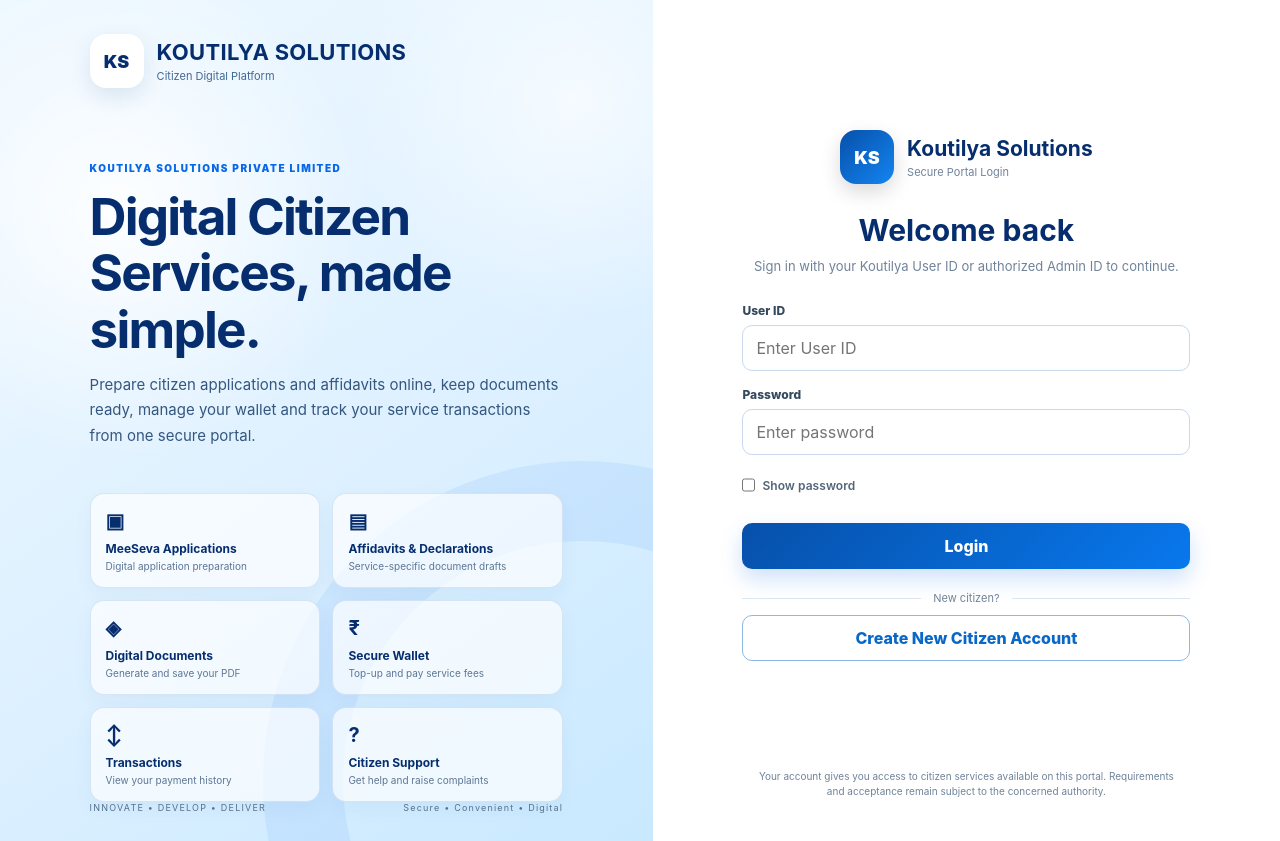
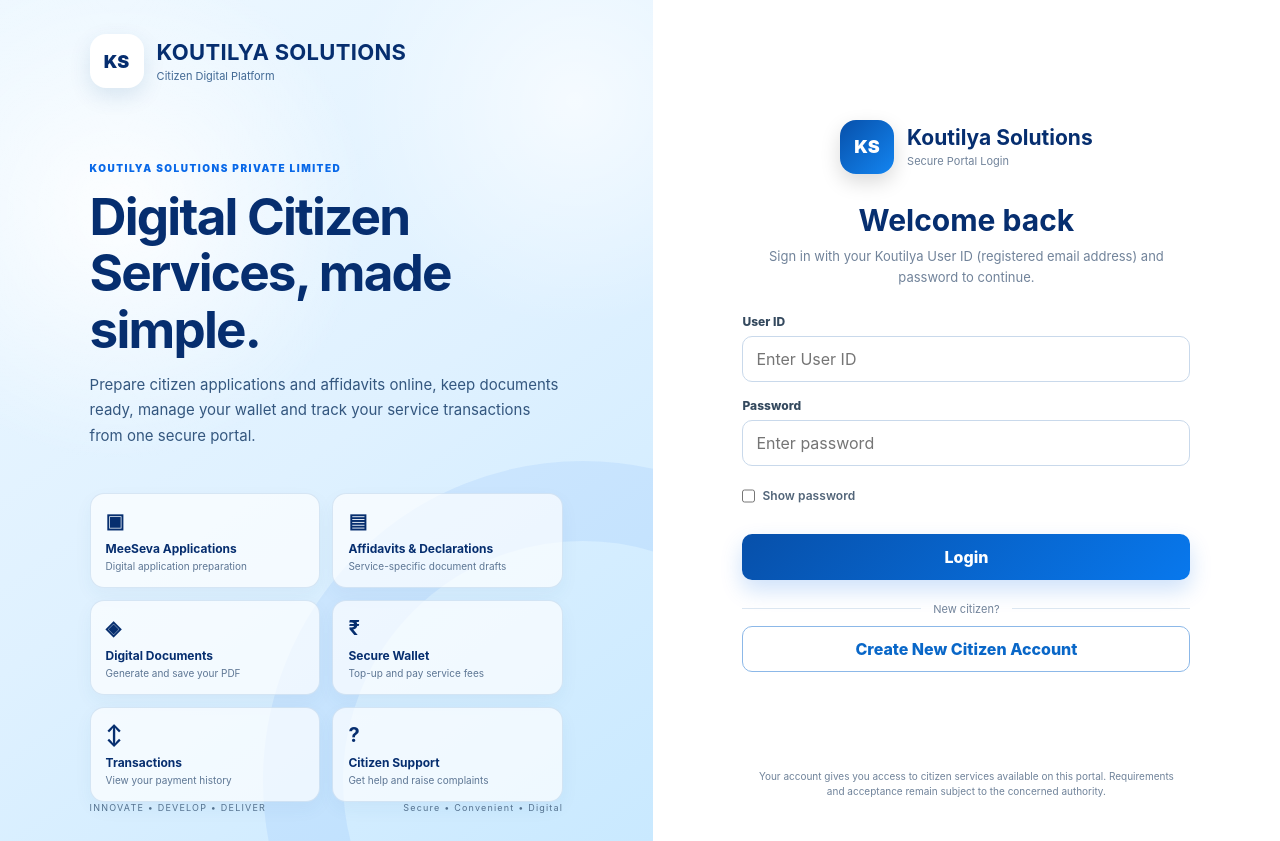
Before and after one commit to yelisettijanardhanrao-lang/koutilya-citizen-portal, a plain HTML site: page frontend/index.html in a window 1280 px wide. Drawn offline with Linux system fonts and the light colour scheme; no server answers; a script that the page names is missing.

Commit message:
Align main portal entry with User ID login

```diff
--- a/frontend/index.html
+++ b/frontend/index.html
@@ -1,3 +1,3 @@
-<!doctype html><html lang="en"><head><script src="/api-config.js"></script><meta charset="utf-8"><meta name="viewport" content="width=device-width,initial-scale=1"><title>Koutilya Solutions — Citizen Portal</title><link rel="stylesheet" href="/assets/portal.css"><link rel="stylesheet" href="/resume-writer-final.css?v=20260905c"><link rel="stylesheet" href="/final-ui.css?v=20260906c"></head><body>
-<div id="app"></div><script src="https://sdk.cashfree.com/js/v3/cashfree.js"></script><script src="/resume-writer-final.js?v=20260905c"></script><script src="/resume-writer-v2.js?v=20260905c"></script><script type="module" src="/portal-app.js"></script><script src="/citizen-registration-override.js?v=20260905"></script><script src="/online-document-services.js?v=20260906"></script><script src="/online-document-services-fix.js?v=20260906a"></script><script src="/online-document-services-pdf-fix.js?v=20260906b"></script><script src="/online-document-services-image-fix.js?v=20260906c"></script><script src="/online-document-services-conversion-fix.js?v=20260906d"></script><script src="/online-document-services-edit-fix.js?v=20260906e"></script><script src="/online-document-services-image-pdf-fix.js?v=20260906f"></script><script src="/online-document-services-value-fix.js?v=20260906g"></script>
+<!doctype html><html lang="en"><head><script src="/api-config.js"></script><meta charset="utf-8"><meta name="viewport" content="width=device-width,initial-scale=1"><meta http-equiv="Cache-Control" content="no-cache, no-store, must-revalidate"><meta http-equiv="Pragma" content="no-cache"><meta http-equiv="Expires" content="0"><title>Koutilya Solutions — Citizen Portal</title><link rel="stylesheet" href="/assets/portal.css"><link rel="stylesheet" href="/resume-writer-final.css?v=20260905c"><link rel="stylesheet" href="/final-ui.css?v=20260906e"></head><body>
+<div id="app"></div><script src="https://sdk.cashfree.com/js/v3/cashfree.js"></script><script src="/resume-writer-final.js?v=20260905c"></script><script src="/resume-writer-v2.js?v=20260905c"></script><script type="module" src="/portal-app.js"></script><script src="/citizen-registration-override.js?v=20260906a"></script><script src="/final-auth-ui.js?v=20260906b"></script><script src="/online-document-services.js?v=20260906"></script><script src="/online-document-services-fix.js?v=20260906a"></script><script src="/online-document-services-pdf-fix.js?v=20260906b"></script><script src="/online-document-services-image-fix.js?v=20260906c"></script><script src="/online-document-services-conversion-fix.js?v=20260906d"></script><script src="/online-document-services-edit-fix.js?v=20260906e"></script><script src="/online-document-services-image-pdf-fix.js?v=20260906f"></script><script src="/online-document-services-value-fix.js?v=20260906g"></script>
 </body></html>
```
